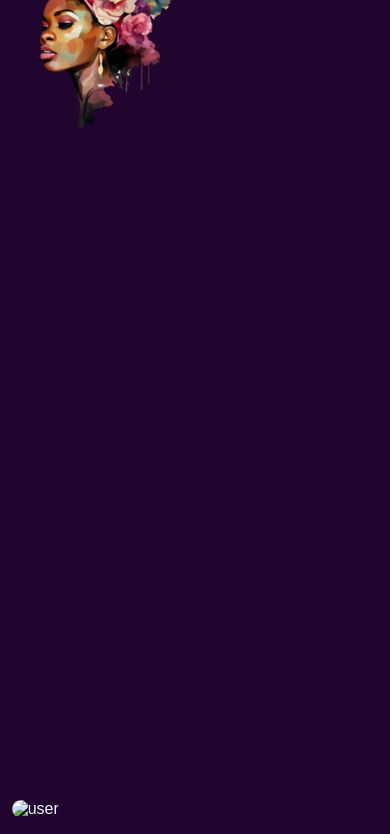
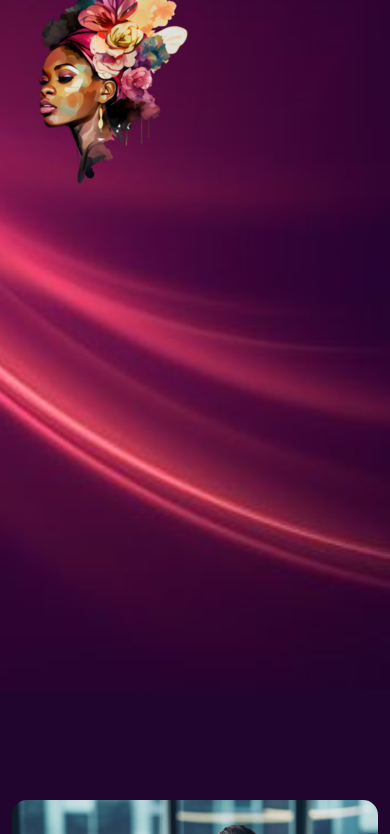
Before and after one commit to tanu323/MyPortfolio, a plain HTML site: page index.html in a window 390 px wide. Shown: the part 407-1241 px from the top of the page. Drawn offline with Linux system fonts and the light colour scheme.

Commit message:
4th commit

```diff
--- a/index.html
+++ b/index.html
@@ -12,7 +12,7 @@
     <div id="header">
         <div class = "container">
             <nav>
-                <img src="Image/FialLogo.png" class = "logo" alt="MyLogo">
+                <img src="ImagesGit/FialLogo.png" class = "logo" alt="MyLogo">
                 <ul id="sidemenu">
                     <li> <a href="#header"> Home </a> </li>
                     <li> <a href="#about"> About </a> </li>
@@ -40,7 +40,7 @@
     <div class="container">
         <div class="row">
             <div class="about-col-1">
-                <img src="Image/womaUser.jpg" alt="user">
+                <img src="ImagesGit/womaUser.jpg" alt="user">
             </div>
             <div class="about-col-2">
                 <h1 class="sub-title">About Me</h1>
--- a/style.css
+++ b/style.css
@@ -18,7 +18,7 @@ body {
 {
   width: 100%;
   height: 130vh;
-  background-image: url(Image/background3.jpg);
+  background-image: url(ImagesGit/background3.jpg);
   background-size: cover;
   background-position: center;
   display: inline-block;
@@ -381,7 +381,7 @@ nav .fas{
 
 @media only screen and (max-width: 600px){
   #header{
-    background-image: url(Image/background3phome.jpg);
+    background-image: url(ImagesGit/background3phome.jpg);
     width: 100%;
   }
   .header-text{
```
